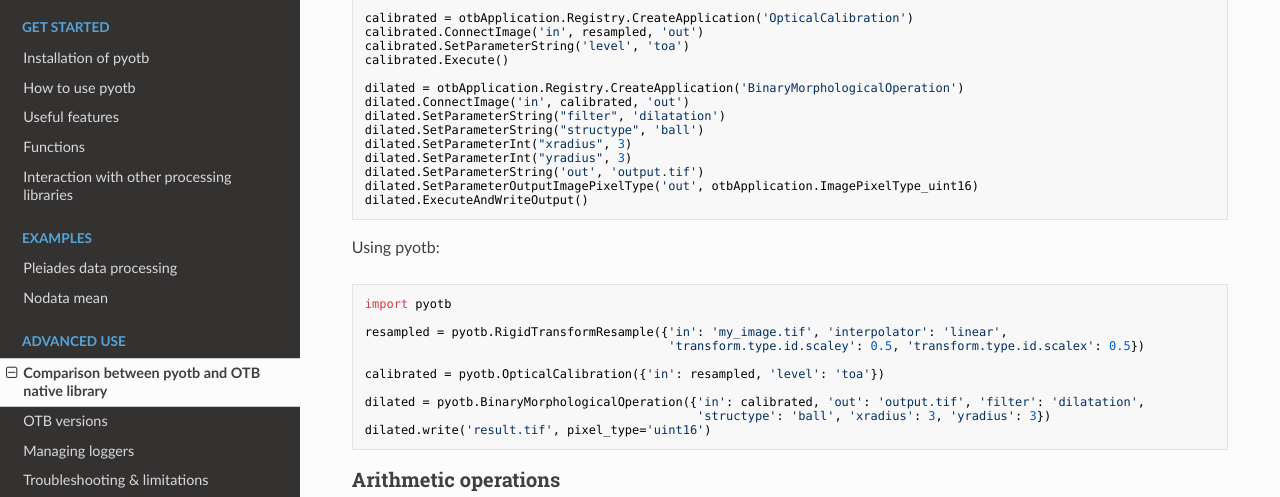
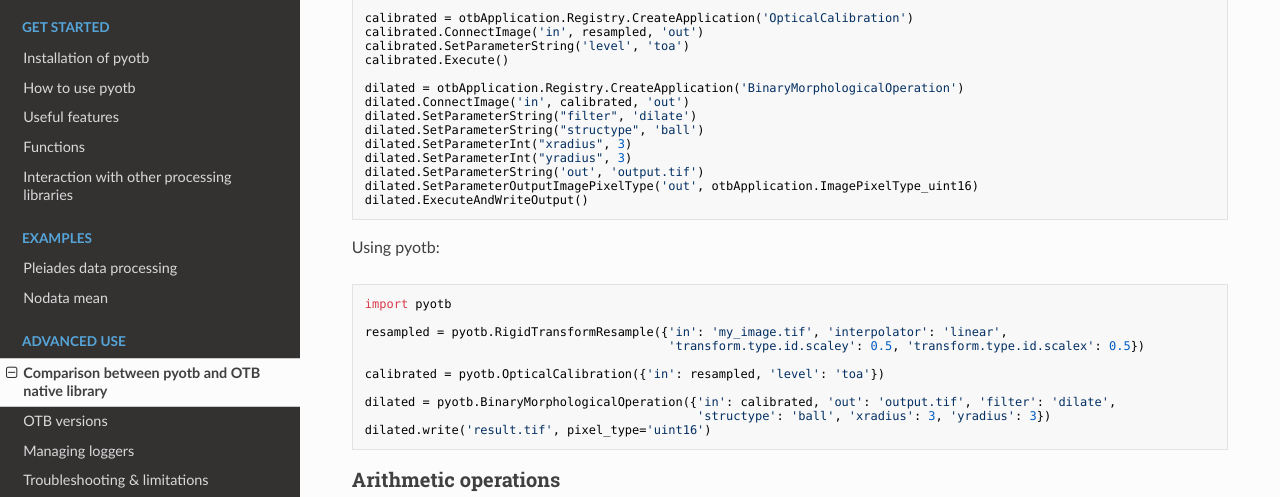
Before and after one commit to orfeotoolbox/pyotb, an MkDocs documentation site: the page built from doc/comparison_otb.md, in a window 1280 px wide and 900 px high, scrolled down 670 px. Shown: the part 151-648 px from the top of the window. Built offline with MkDocs 1.6.1, drawn with Linux system fonts in a browser that asks for light colours; nearby versions of some CDN libraries.

Commit message:
DOC: fix typo binary morph op param dilatation -> dilate

````diff
--- a/doc/comparison_otb.md
+++ b/doc/comparison_otb.md
@@ -44,7 +44,7 @@ calibrated.Execute()
 
 dilated = otbApplication.Registry.CreateApplication('BinaryMorphologicalOperation')
 dilated.ConnectImage('in', calibrated, 'out')
-dilated.SetParameterString("filter", 'dilatation')
+dilated.SetParameterString("filter", 'dilate')
 dilated.SetParameterString("structype", 'ball')
 dilated.SetParameterInt("xradius", 3)
 dilated.SetParameterInt("yradius", 3)
@@ -62,7 +62,7 @@ resampled = pyotb.RigidTransformResample({'in': 'my_image.tif', 'interpolator':
 
 calibrated = pyotb.OpticalCalibration({'in': resampled, 'level': 'toa'})
 
-dilated = pyotb.BinaryMorphologicalOperation({'in': calibrated, 'out': 'output.tif', 'filter': 'dilatation',
+dilated = pyotb.BinaryMorphologicalOperation({'in': calibrated, 'out': 'output.tif', 'filter': 'dilate',
                                               'structype': 'ball', 'xradius': 3, 'yradius': 3})
 dilated.write('result.tif', pixel_type='uint16')
 ```
````
Also changed, not shown: README.md (+1 -1 lines), doc/interaction.md (+1 -1 lines), doc/quickstart.md (+1 -1 lines).
